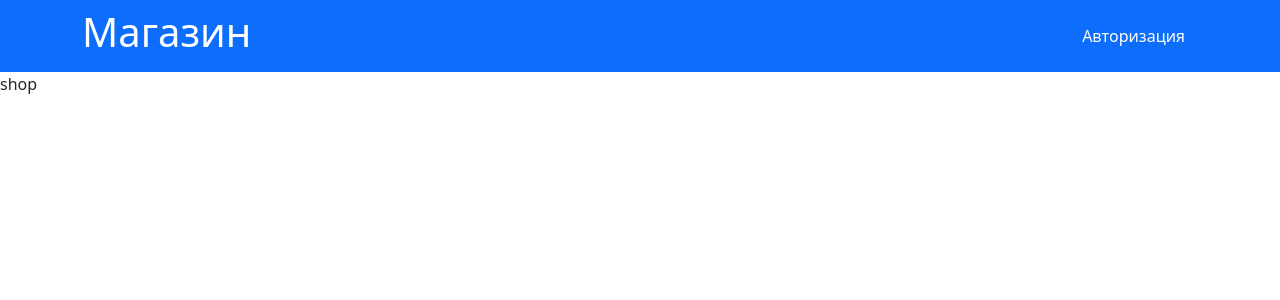
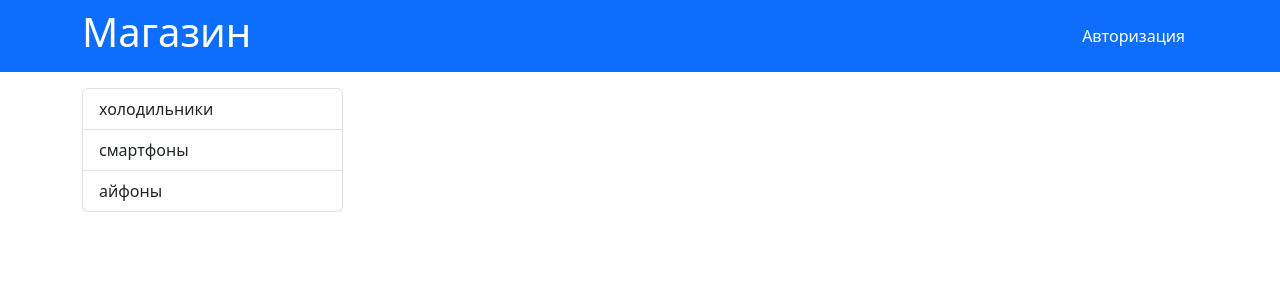
Before and after one commit to PashaZubkov55/online_store-client, a React (Vite) app: page / in a window 1280 px wide. Shown: the top 300 px of the page. Built offline with nearby package versions, Linux system fonts and the light colour scheme.

Commit message:
typeBar component

```diff
--- /dev/null
+++ b/src/components/TypeBar.tsx
@@ -0,0 +1,21 @@
+
+ import { observer } from 'mobx-react-lite';
+ import ListGroup from 'react-bootstrap/ListGroup';
+import { device } from '../utils/ObjectStore';
+
+
+ export const TypeBar  = observer( ()=>{
+
+    return (
+        <>
+         <ListGroup >
+        {device.types.map(type=>{
+            return  <ListGroup.Item key={type.id}>
+                {type.name}
+            </ListGroup.Item>
+        })}
+
+    </ListGroup>
+      </>
+    )
+})
--- a/src/pages/Shop.tsx
+++ b/src/pages/Shop.tsx
@@ -1,8 +1,19 @@
+import { Col, Container, Row } from "react-bootstrap"
+import { TypeBar } from "../components/TypeBar"
 
 export const Shop =  () =>{
     return(
-        <>
-        shop
-        </>
+       <Container className='pt-3'>
+        <Row>
+            <Col md={3}>
+                <TypeBar/>
+            </Col>
+            <Col md={9}></Col>
+
+
+
+        </Row>
+
+       </Container>
     )
 }
--- a/src/store/DeviceStore.ts
+++ b/src/store/DeviceStore.ts
@@ -8,7 +8,15 @@ export  class DeviceStore{
     {
     id: 1,
     name: 'холодильники'
-  }
+  },
+  {
+    id: 2,
+    name: 'смартфоны'
+  },
+  {
+    id: 3,
+    name: 'айфоны'
+  },
 ]
   _brands: Array<Ibrands>=[
     {
```
